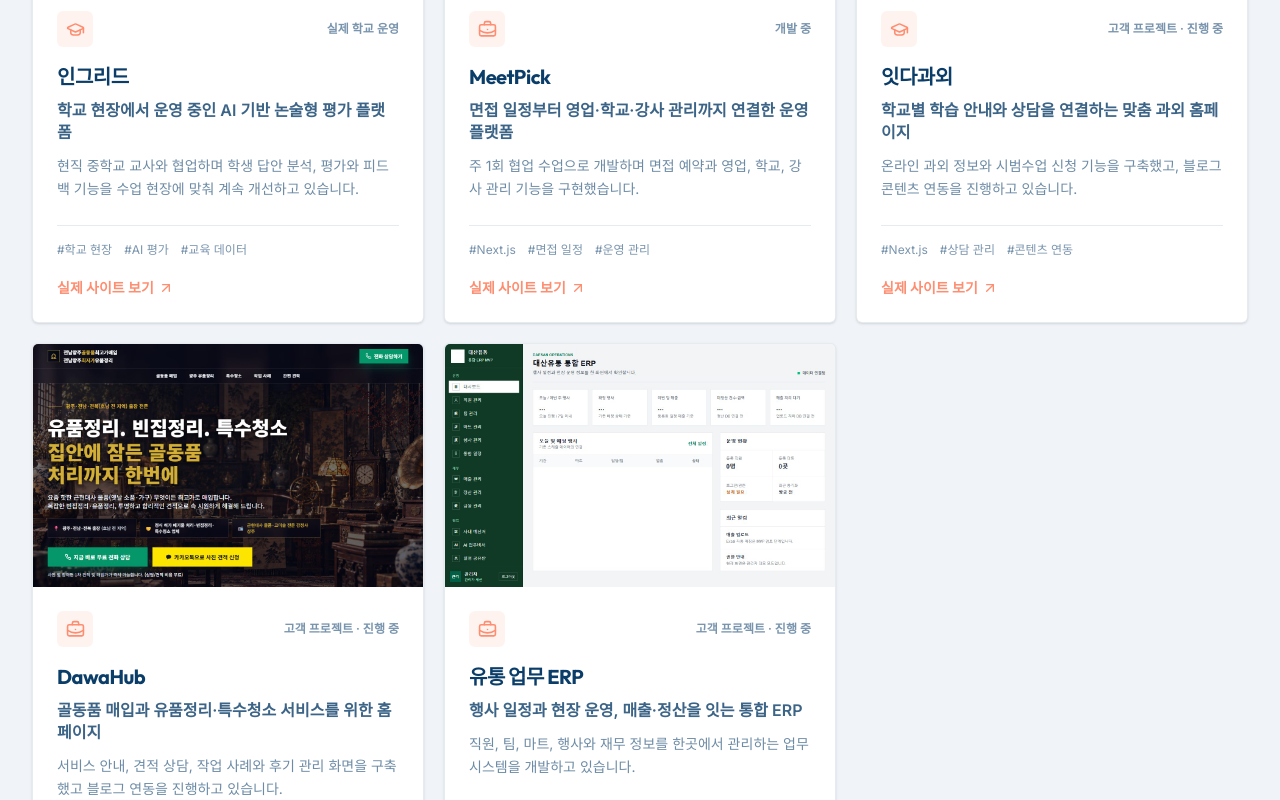
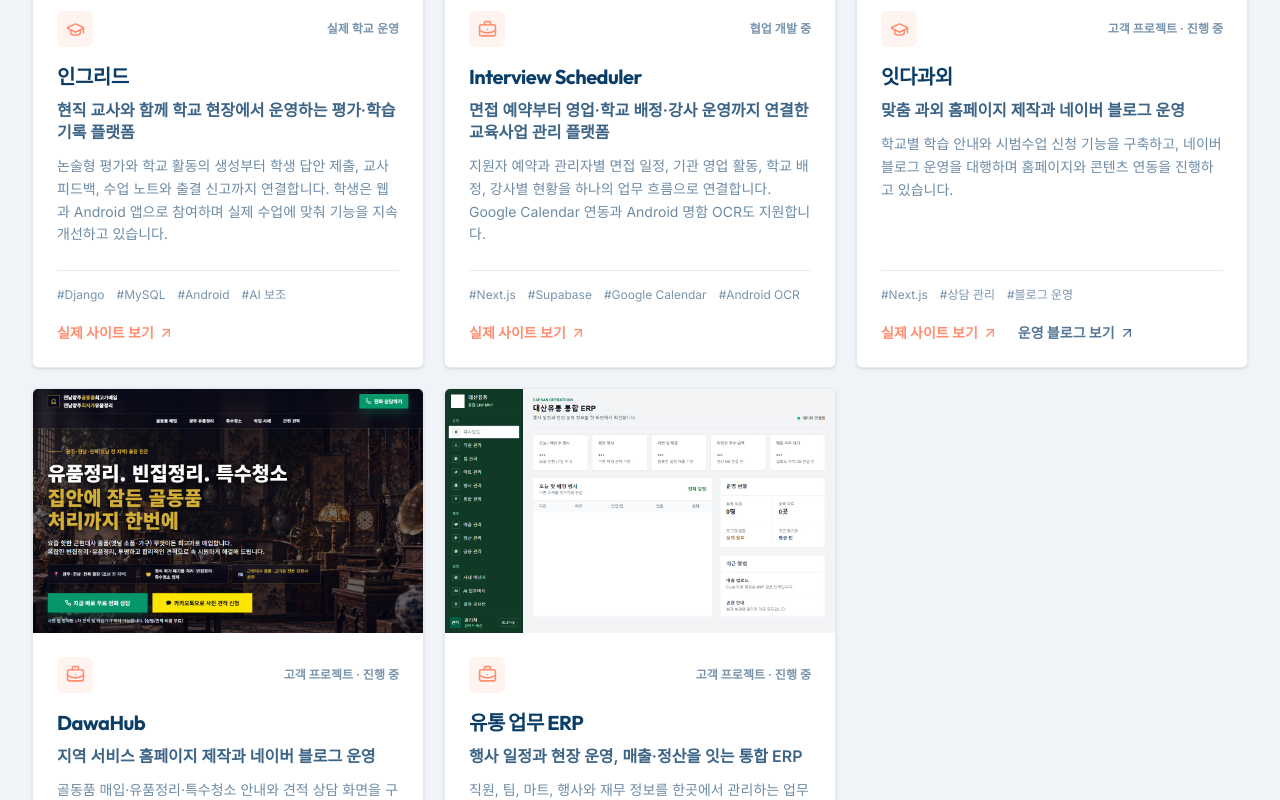
Before and after one commit to kionlabs/Home, a React (Vite) app: page /portfolio in a window 1280 px wide. Shown: the part 700-1500 px from the top of the page. Built offline with nearby package versions, Linux system fonts and the light colour scheme; no server answers.

Commit message:
포트폴리오 소개 문구와 블로그 링크 보강

```diff
--- a/src/pages/Portfolio.tsx
+++ b/src/pages/Portfolio.tsx
@@ -13,6 +13,7 @@ type Project = {
   stack: string[];
   status?: string;
   url?: string;
+  blogUrl?: string;
   thumbnail?: string;
   featured?: boolean;
 };
@@ -20,31 +21,33 @@ type Project = {
 const projects: Project[] = [
   {
     name: '인그리드', category: '교육', featured: true, status: '실제 학교 운영',
-    summary: '학교 현장에서 운영 중인 AI 기반 논술형 평가 플랫폼',
-    details: '현직 중학교 교사와 협업하며 학생 답안 분석, 평가와 피드백 기능을 수업 현장에 맞춰 계속 개선하고 있습니다.',
-    stack: ['학교 현장', 'AI 평가', '교육 데이터'],
+    summary: '현직 교사와 함께 학교 현장에서 운영하는 평가·학습 기록 플랫폼',
+    details: '논술형 평가와 학교 활동의 생성부터 학생 답안 제출, 교사 피드백, 수업 노트와 출결 신고까지 연결합니다. 학생은 웹과 Android 앱으로 참여하며 실제 수업에 맞춰 기능을 지속 개선하고 있습니다.',
+    stack: ['Django', 'MySQL', 'Android', 'AI 보조'],
     url: 'https://schoolingrid.com/', thumbnail: '/assets/portfolio/ingrid.jpg',
   },
   {
-    name: 'MeetPick', category: '업무 솔루션', featured: true, status: '개발 중',
-    summary: '면접 일정부터 영업·학교·강사 관리까지 연결한 운영 플랫폼',
-    details: '주 1회 협업 수업으로 개발하며 면접 예약과 영업, 학교, 강사 관리 기능을 구현했습니다.',
-    stack: ['Next.js', '면접 일정', '운영 관리'],
+    name: 'Interview Scheduler', category: '업무 솔루션', featured: true, status: '협업 개발 중',
+    summary: '면접 예약부터 영업·학교 배정·강사 운영까지 연결한 교육사업 관리 플랫폼',
+    details: '지원자 예약과 관리자별 면접 일정, 기관 영업 활동, 학교 배정, 강사별 현황을 하나의 업무 흐름으로 연결합니다. Google Calendar 연동과 Android 명함 OCR도 지원합니다.',
+    stack: ['Next.js', 'Supabase', 'Google Calendar', 'Android OCR'],
     url: 'https://interview-scheduler26.vercel.app/', thumbnail: '/assets/portfolio/meetpick.jpg',
   },
   {
     name: '잇다과외', category: '교육', featured: true, status: '고객 프로젝트 · 진행 중',
-    summary: '학교별 학습 안내와 상담을 연결하는 맞춤 과외 홈페이지',
-    details: '온라인 과외 정보와 시범수업 신청 기능을 구축했고, 블로그 콘텐츠 연동을 진행하고 있습니다.',
-    stack: ['Next.js', '상담 관리', '콘텐츠 연동'],
+    summary: '맞춤 과외 홈페이지 제작과 네이버 블로그 운영',
+    details: '학교별 학습 안내와 시범수업 신청 기능을 구축하고, 네이버 블로그 운영을 대행하며 홈페이지와 콘텐츠 연동을 진행하고 있습니다.',
+    stack: ['Next.js', '상담 관리', '블로그 운영'],
     url: 'https://itda-edu.vercel.app/', thumbnail: '/assets/portfolio/itda.jpg',
+    blogUrl: 'https://blog.naver.com/itda-edu',
   },
   {
     name: 'DawaHub', category: '업무 솔루션', featured: true, status: '고객 프로젝트 · 진행 중',
-    summary: '골동품 매입과 유품정리·특수청소 서비스를 위한 홈페이지',
-    details: '서비스 안내, 견적 상담, 작업 사례와 후기 관리 화면을 구축했고 블로그 연동을 진행하고 있습니다.',
-    stack: ['웹사이트', '견적 상담', '콘텐츠 연동'],
+    summary: '지역 서비스 홈페이지 제작과 네이버 블로그 운영',
+    details: '골동품 매입·유품정리·특수청소 안내와 견적 상담 화면을 구축하고, 네이버 블로그 운영을 대행하며 콘텐츠 연동을 진행하고 있습니다.',
+    stack: ['웹사이트', '견적 상담', '블로그 운영'],
     url: 'https://dawahub.vercel.app/', thumbnail: '/assets/portfolio/dawahub.jpg',
+    blogUrl: 'https://blog.naver.com/dawa_specialclean',
   },
   {
     name: '유통 업무 ERP', category: '업무 솔루션', featured: true, status: '고객 프로젝트 · 진행 중',
@@ -117,7 +120,10 @@ function ProjectCard({ project }: { project: Project }) {
         <div className="mt-6 flex flex-wrap gap-x-3 gap-y-1 border-t border-brand-primary/10 pt-4">
           {project.stack.map((item) => <span key={item} className="text-xs text-brand-primary/55">#{item}</span>)}
         </div>
-        {project.url && <a href={project.url} target="_blank" rel="noopener noreferrer" className="mt-5 inline-flex items-center gap-1 self-start text-sm font-bold text-brand-accent hover:underline">실제 사이트 보기 <ArrowUpRight size={16} /></a>}
+        {(project.url || project.blogUrl) && <div className="mt-5 flex flex-wrap gap-x-5 gap-y-2">
+          {project.url && <a href={project.url} target="_blank" rel="noopener noreferrer" className="inline-flex items-center gap-1 text-sm font-bold text-brand-accent hover:underline">실제 사이트 보기 <ArrowUpRight size={16} /></a>}
+          {project.blogUrl && <a href={project.blogUrl} target="_blank" rel="noopener noreferrer" className="inline-flex items-center gap-1 text-sm font-bold text-brand-primary/70 hover:text-brand-accent hover:underline">운영 블로그 보기 <ArrowUpRight size={16} /></a>}
+        </div>}
       </div>
     </article>
   );
```
